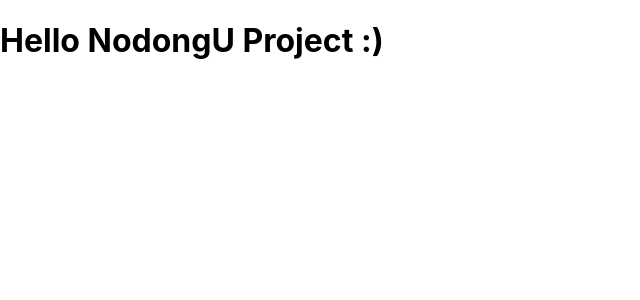
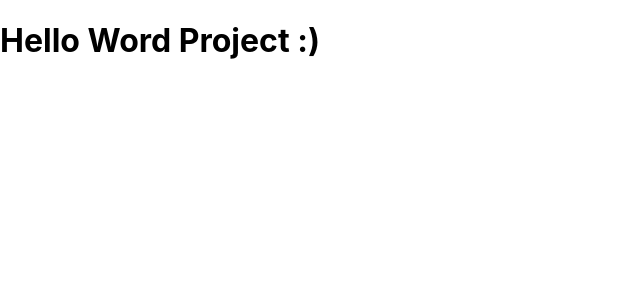
Before and after one commit to codestates/nodongu-client, a React (Create React App) app in the folder client/: page / in a window 1280 px wide. Shown: the top 300 px of the page, without its empty margins (0-640 px from the left). Built offline with nearby package versions, Linux system fonts and the light colour scheme.

Commit message:
gitignore modify

```diff
--- a/client/src/App.js
+++ b/client/src/App.js
@@ -1,7 +1,7 @@
 import "./App.css";
 
 function App() {
-  return <h1>Hello NodongU Project :)</h1>;
+  return <h1>Hello Word Project :)</h1>;
 }
 
 export default App;
```
Also changed, not shown: 1 other file (tests, documents, lock files or other folders).
